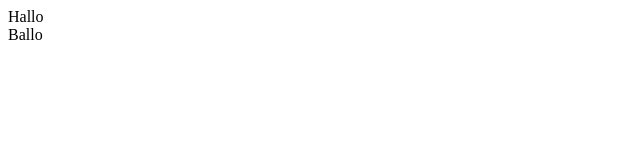
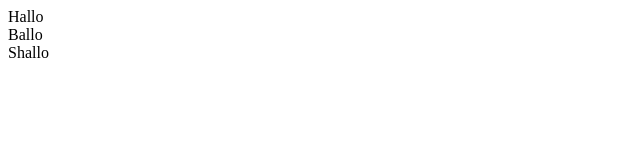
Before and after one commit to chbrecht/test, a plain HTML site: page index.html in a window 1280 px wide. Shown: the full height of the page, 0-640 px from the left. Drawn offline with Linux system fonts and the light colour scheme.

Commit message:
added another div

```diff
--- a/index.html
+++ b/index.html
@@ -2,4 +2,5 @@
 <body>
 	<div>Hallo</div>
 	<div>Ballo</div>
+	<div>Shallo</div>
 </body>
```
